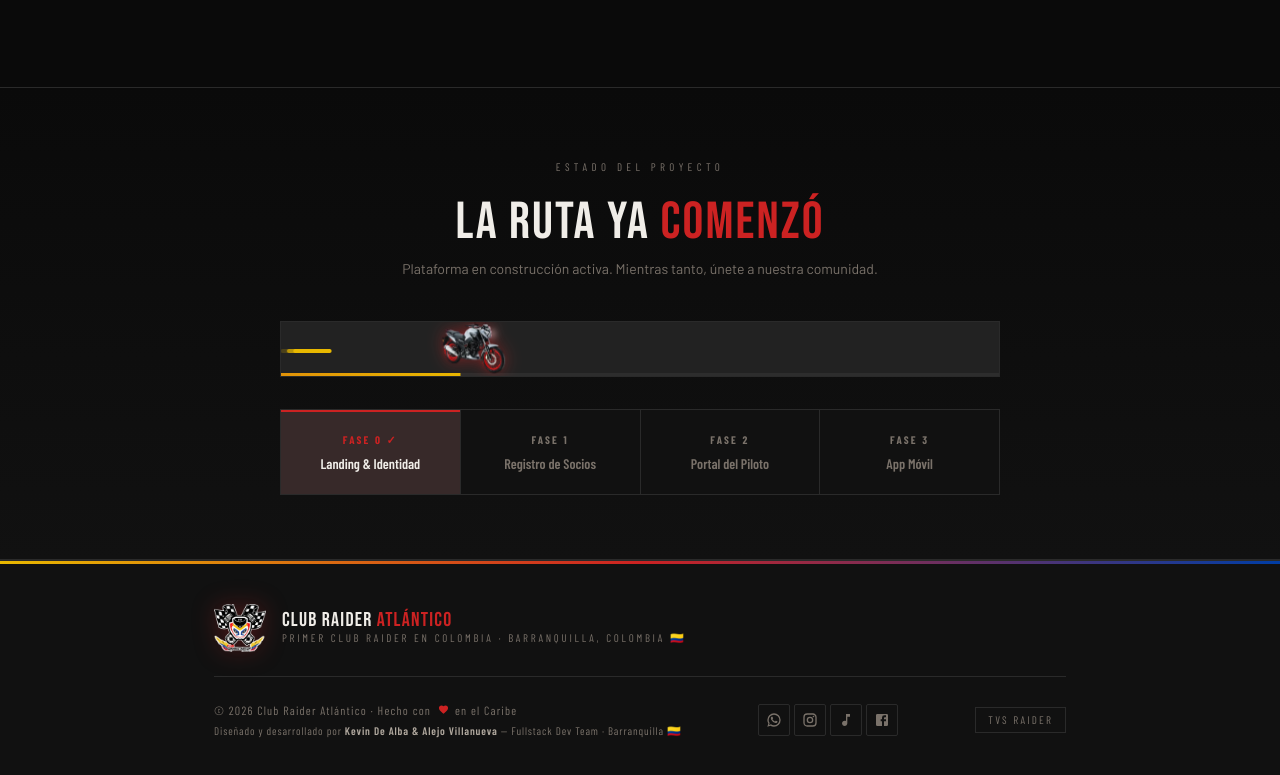
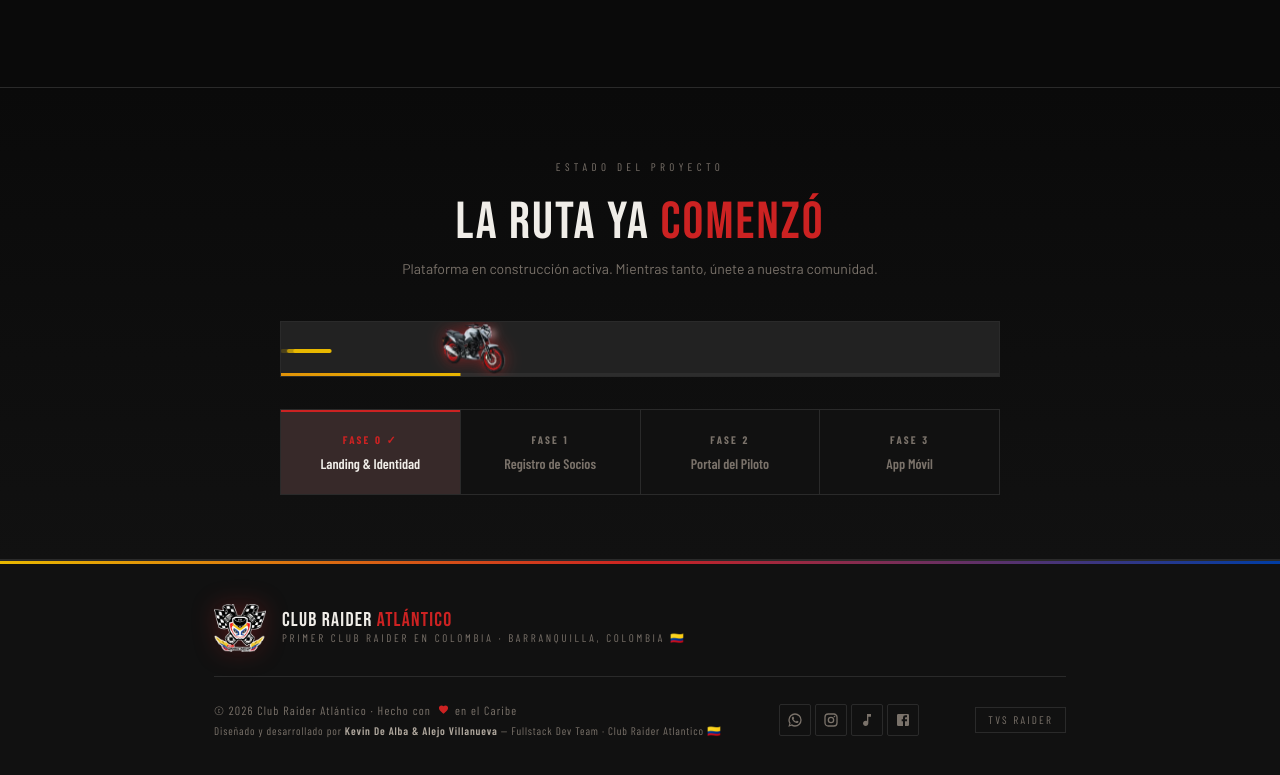
Before and after one commit to kdealbap-web/clubraideratlantico, a React (Vite) app in the folder club-raider-atlantico/clubraideratlantico/: page / in a window 1280 px wide. Shown: the part 1558-2333 px from the top of the page. Built offline with nearby package versions, Linux system fonts and the light colour scheme; a web font is replaced by a local one.

Commit message:
Cambio listo de Club Raider Team

```diff
--- a/club-raider-atlantico/clubraideratlantico/src/components/Footer/Footer.jsx
+++ b/club-raider-atlantico/clubraideratlantico/src/components/Footer/Footer.jsx
@@ -53,7 +53,7 @@ export default function Footer() {
     <Typography sx={{ fontSize: '11px', color: COLORS.muted, fontFamily: FONTS.condensed, letterSpacing: '0.08em', mt: 0.5 }}>
       Diseñado y desarrollado por{' '}
       <Box component="span" sx={{ color: COLORS.light, fontWeight: 600 }}>Kevin De Alba & Alejo Villanueva</Box>
-      {' '}— Fullstack Dev Team · Barranquilla 🇨🇴
+      {' '}— Fullstack Dev Team · Club Raider Atlantico 🇨🇴
     </Typography>
   </Box>
 
```
